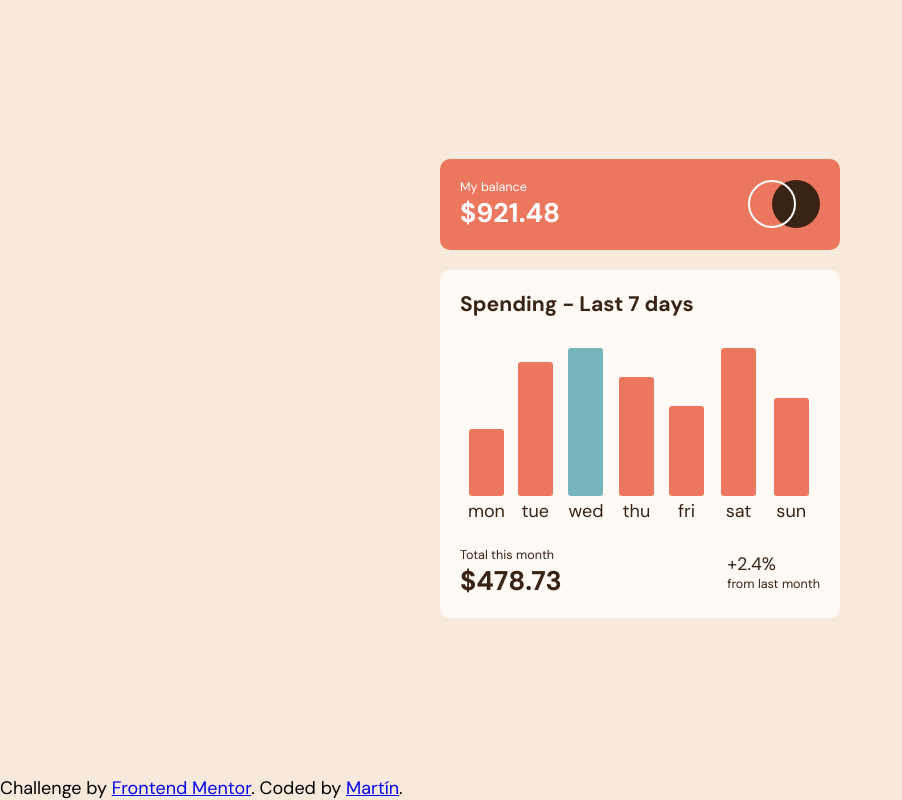
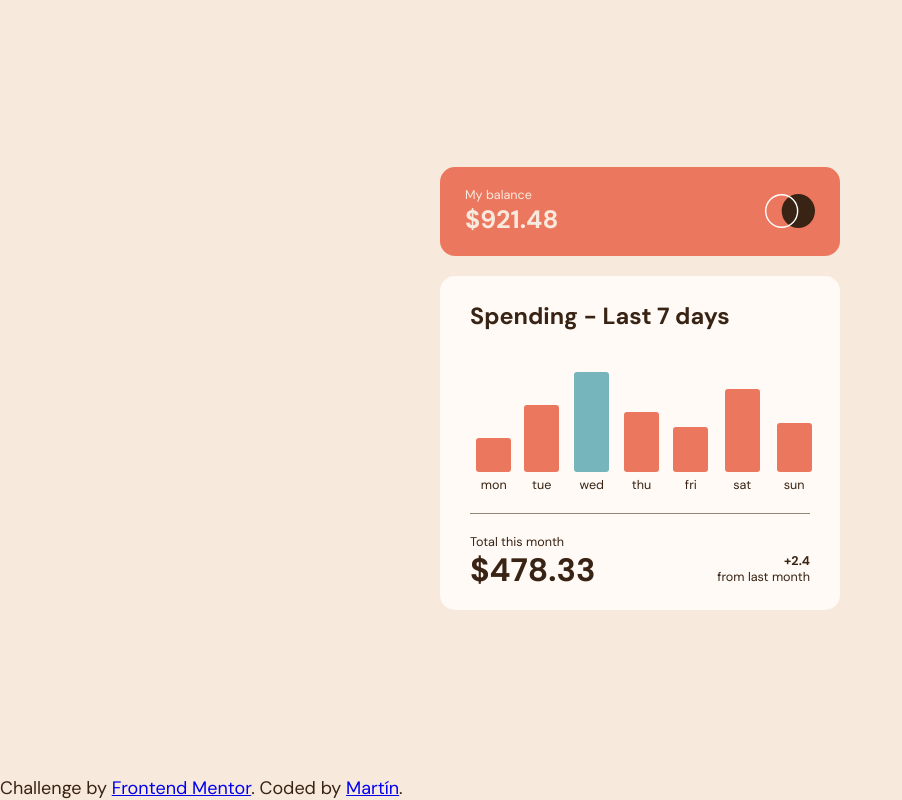
Before and after one commit to martinnegro/Challenges, a plain HTML site: page expenses-chart-component-main/index.html in a window 1280 px wide. Shown: the whole page, without its empty margins (0-902 px from the left). Drawn offline with Linux system fonts and the light colour scheme.

Commit message:
Refactor expenses chart

```diff
--- a/expenses-chart-component-main/global.css
+++ /dev/null
@@ -1,129 +0,0 @@
-@import url('https://fonts.googleapis.com/css2?family=DM+Sans:wght@400;700&display=swap');
-
-* {
-    box-sizing: border-box;
-    /* Primary */
-    --soft-red: hsl(10, 79%, 65%);
-    --cyan: hsl(186, 34%, 60%);
-    /* Neutral */
-    --dark-brown: hsl(25, 47%, 15%);
-    --medium-brown: hsl(28, 10%, 53%);
-    --cream: hsl(27, 66%, 92%);
-    --very-pale-orange: hsl(33, 100%, 98%);
-    /* Typography */
-    /* Body Copy */
-    --primary-font-size: 18px;
-    /* Font */
-    /* Family: DM Sans
-    Weights: 400, 700 */
-}
-html, body {
-    margin: 0;
-    padding: 0;
-    height: 100vh;
-    width: 100vw;
-    display: flex;
-    flex-direction: column;
-
-    font-size: var(--primary-font-size);
-    font-family: 'DM Sans', sans-serif;
-    background-color: var(--cream)
-}
-
-p, h3 {
-    margin: 0;
-}
-
-main {
-    width: 400px;
-    margin: auto;
-
-    display: flex;
-    flex-direction: column;
-    gap: 20px;
-}
-
-section {
-    width: 100%;
-    padding: 20px;
-
-    border-radius: 10px;
-}
-.space-between {
-    display: flex;
-    flex-wrap: wrap;
-    justify-content: space-between;
-    align-items: center;
-}
-#balance {
-    color: white;
-    background-color: var(--soft-red);
-}
-
-.balance-label {
-    font-size: 0.7rem;
-}
-.balance-result  {
-    font-size: 1.5rem;
-    font-weight: 700;
-}
-
-#spending {
-    color: var(--dark-brown);
-    background-color: var(--very-pale-orange);
-}
-
-.bars-container {
-    height: 200px;
-    margin-top: 5px;
-    display: flex;
-    justify-content: space-evenly;
-    align-items: flex-end;
-}
-
-.bar {
-    width: 35px;
-
-    border-radius: 3px;
-    background-color: var(--soft-red);
-}
-
-.max-amount {
-    background-color: var(--cyan);
-}
-
-.labeled-bar {
-    height: 100%;
-    display: flex;
-    gap: 3px;
-    flex-direction: column;
-    justify-content: flex-end;
-    align-items: center;
-}
-
-.amount-label {
-    padding: 3px;
-
-    font-size: 0.7rem;
-    font-weight: 700;
-    color: var(--cream);
-
-    border-radius: 2px;
-    background-color: var(--dark-brown);
-
-    opacity: 0;
-
-    transition: opacity 250ms;
-}
-
-.labeled-bar:hover > .amount-label {
-    opacity: 1;
-}
-
-.labeled-bar:hover > .bar {
-    background-color: rgb(218, 150, 125);
-}
-
-.labeled-bar:hover > .max-amount {
-    background-color: rgb(157, 178, 233);
-}
--- a/expenses-chart-component-main/index.html
+++ b/expenses-chart-component-main/index.html
@@ -8,41 +8,46 @@
 
   <title>Frontend Mentor | Expenses chart component</title>
 
-  <!-- Feel free to remove these styles or customise in your own stylesheet 👍 -->
-  <link rel="stylesheet" href="global.css"/>
+  <link rel="stylesheet" href="styles/global.css"/>
+  <link rel="stylesheet" href="styles/card.css"/>
+  <link rel="stylesheet" href="styles/bar.css"/>
 </head>
 <body>
-  <main>
-    <section id="balance" class="space-between">
-      <div class="balance-container">
-        <p class="balance-label">My balance</p>
-        <p class="balance-result">$921.48</p>
-      </div>
-      <img src="images/logo.svg"/>
-    </section>
+  <div class="card splitted">
 
-    <section id="spending">
-      <h3>
-        Spending - Last 7 days
-      </h3>
+    <div class="card-header round-box">
+
+        <div>
+          <p class="label-p">My balance</p>
+          <h3 class="data-h3">$921.48</h3>
+        </div>
+
+        <img class="icon" src="./images/logo.svg" type="svg" />
+    </div>
+
+    <div class="card-body round-box">
+      <h3 class="card-body-title">Spending - Last 7 days</h3>
 
       <!-- Here will append the json parse -->
       <div class="bars-container">
       </div>
 
-      <br/>
-      <div class="resume-container space-between">
-        <div>
-          <p class="balance-label">Total this month</p>
-          <p class="balance-result">$478.73</p>
+      <hr/>
+
+      <div class="card-body-footer">
+        <div class="total-spending-container">
+          <p class="label-p">Total this month</p>
+          <h2 class="total-h2">$478.33</h2>
         </div>
-        <div>
-          <p id="month-variation">+2.4%</p>
-          <p class="balance-label">from last month</p>
+        <div class="variation-container">
+          <p class="bold label-p">+2.4</p>
+          <p class="label-p">from last month</p>
         </div>
       </div>
-    </section>
-  </main>
+
+    </div>
+  </div>
+
 
   <footer>
     <div class="attribution">
--- a/expenses-chart-component-main/index.js
+++ b/expenses-chart-component-main/index.js
@@ -14,23 +14,25 @@ console.log(data)
 
 const createBarAndLabel = (nameDay, amount) => {
     const bar = document.createElement('div');
-    bar.style.height = `${(amount / maxAmount)*100}%`;
+    bar.style.height = `${100 * (amount / maxAmount) }px`;
     bar.classList.add("bar");
-    if (amount === maxAmount) bar.classList.add('max-amount');
+    if (amount === maxAmount) bar.classList.add("bar-blue");
 
     const label = document.createElement('p');
+    label.classList.add('label-p');
     label.innerText = nameDay;
 
     const amountLabel = document.createElement('div');
-    amountLabel.classList.add('amount-label');
+    amountLabel.classList.add('label-p');
+    amountLabel.classList.add('label-amount');
     amountLabel.innerHTML = `$${amount}`
 
-
     const labeledBar = document.createElement('div');
-    labeledBar.classList.add('labeled-bar');
+    labeledBar.classList.add('bar-labeled');
     labeledBar.appendChild(amountLabel);
     labeledBar.appendChild(bar);
     labeledBar.appendChild(label);
+
     return labeledBar;
 };
 
--- /dev/null
+++ b/expenses-chart-component-main/styles/bar.css
@@ -0,0 +1,49 @@
+.bars-container {
+    display: flex;
+    justify-content: space-evenly;
+    margin-bottom: 20px;
+}
+
+.bar-labeled {
+    display: flex;
+    flex-direction: column;
+    justify-content: flex-end;
+    align-items: center;
+    gap: 5px;
+}
+
+.bar {
+    width: 35px;
+    flex-shrink: 1;
+
+    border-radius: 3px;
+    background: var(--soft-red);
+}
+
+.label-amount {
+    padding: 5px;
+
+    color: var(--cream);
+    font-weight: 700;
+
+    background: var(--dark-brown);
+    border-radius: 3px;
+
+    opacity: 0;
+}
+
+.bar-blue {
+    background: var(--cyan);
+}
+
+.bar-labeled:hover > .bar {
+    background: var(--soft-red-hover);
+}
+
+.bar-labeled:hover > .bar-blue {
+    background: var(--cyan-hover);
+}
+
+.bar-labeled:hover > .label-amount {
+    opacity: 1;
+}
--- /dev/null
+++ b/expenses-chart-component-main/styles/card.css
@@ -0,0 +1,55 @@
+.card {
+    margin: auto;
+    width: 400px;
+}
+
+.splitted {
+    display: flex;
+    flex-direction: column;
+    gap: 20px;
+
+}
+
+.card-header {
+    width: 100%;
+    padding: 20px 25px;
+
+    display: flex;
+    justify-content: space-between;
+    align-items: center;
+
+    color: var(--cream);
+
+    background: var(--soft-red);
+}
+
+.card-body {
+    width: 100%;
+    padding: 25px 30px;
+
+    background-color: var(--very-pale-orange);
+}
+
+.card-body-title {
+    font-size: 1.3rem;
+    margin-bottom: 10px;
+}
+
+.card-body-footer {
+    display: flex;
+    justify-content: space-between;
+    align-items: flex-end;
+}
+
+.variation-container {
+    display: flex;
+    flex-direction: column;
+    align-items: flex-end;
+}
+
+.total-h2 {
+    margin: 0;
+    margin-top: 5px;
+    font-size: 1.8rem;
+    line-height: 30px;
+}
--- /dev/null
+++ b/expenses-chart-component-main/styles/global.css
@@ -0,0 +1,70 @@
+@import url('https://fonts.googleapis.com/css2?family=DM+Sans:wght@400;700&display=swap');
+
+* {
+    box-sizing: border-box;
+    /* Primary */
+    --soft-red: hsl(10, 79%, 65%);
+    --soft-red-hover: hsl(10, 79%, 75%);
+    --cyan: hsl(186, 34%, 60%);
+    --cyan-hover: hsl(186, 34%, 75%);
+    /* Neutral */
+    --dark-brown: hsl(25, 47%, 15%);
+    --medium-brown: hsl(28, 10%, 53%);
+    --cream: hsl(27, 66%, 92%);
+    --very-pale-orange: hsl(33, 100%, 98%);
+    /* Typography */
+    /* Body Copy */
+    --primary-font-size: 18px;
+    /* Font */
+    /* Family: DM Sans
+    Weights: 400, 700 */
+}
+html, body {
+    margin: 0;
+    padding: 0;
+    height: 100vh;
+    width: 100vw;
+    display: flex;
+    flex-direction: column;
+
+    font-size: var(--primary-font-size);
+    font-family: 'DM Sans', sans-serif;
+    color: var(--dark-brown);
+    background: var(--cream);
+}
+
+p, h3 {
+    margin: 0;
+}
+
+.round-box {
+    border-radius: 15px;
+}
+
+hr {
+    margin-block: 20px;
+    border: 1px solid var(--medium-brown);
+    border-bottom: 0;
+}
+
+.icon {
+    width: 50px;
+}
+
+.label-p {
+    font-size: 0.7rem;
+}
+
+
+.data-h3 {
+    font-size: 1.4rem;
+}
+
+.icon {
+    flex-basis: 0;
+
+}
+
+.bold {
+    font-weight: 700;
+}
```
Also changed, not shown: 2 other files.
